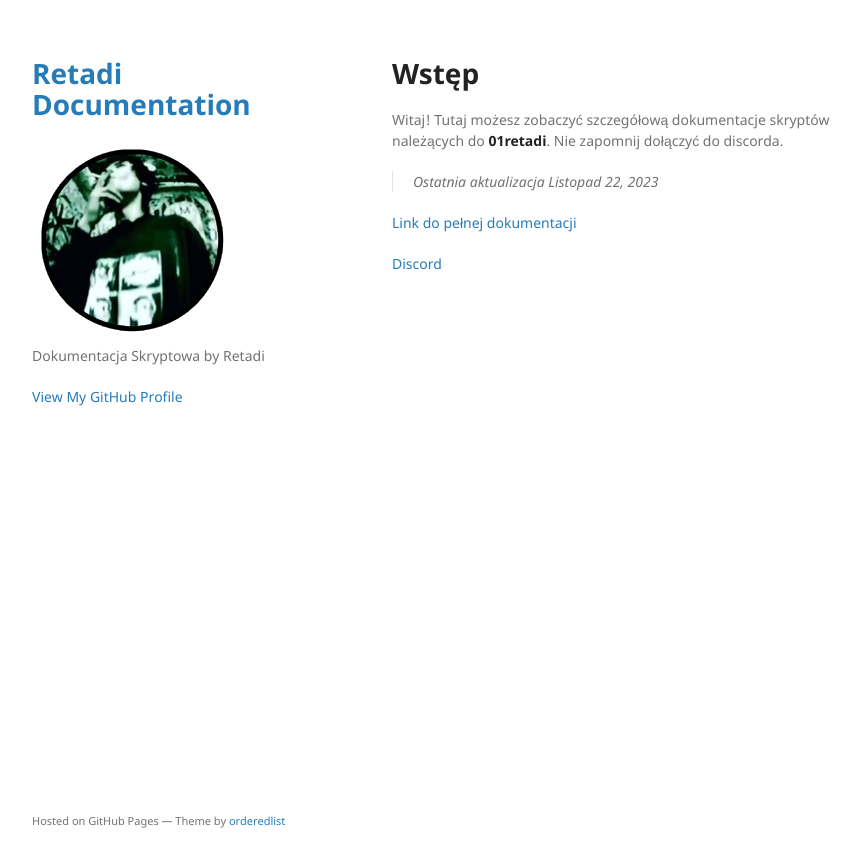
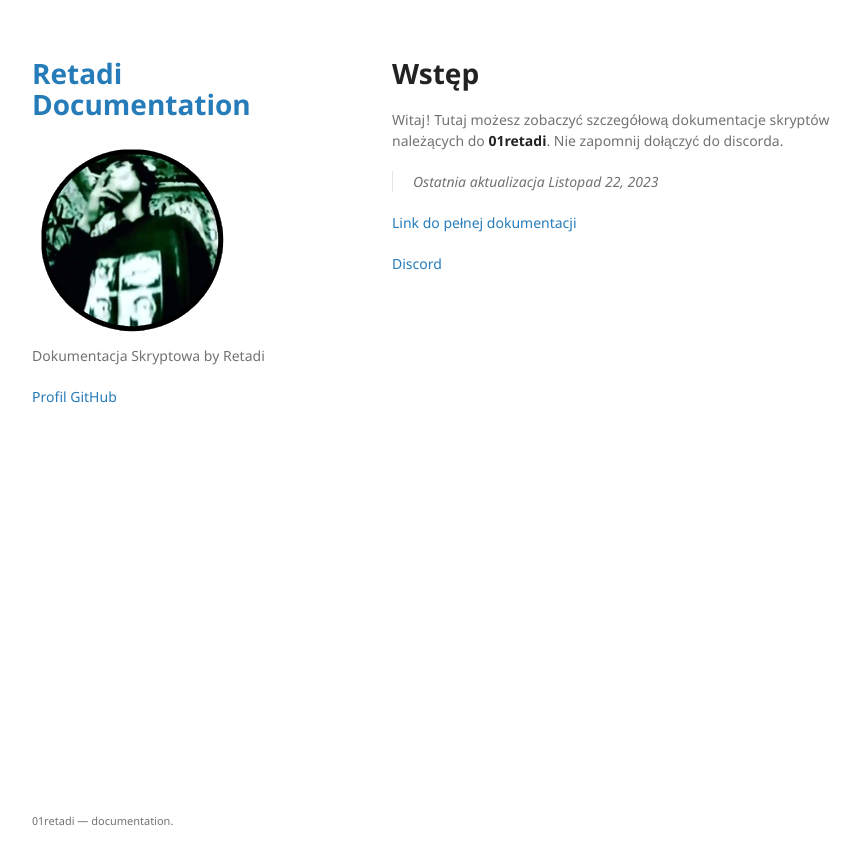
Before and after one commit to 01retardi/01retardi.github.io, a Jekyll site: the page built from index.md, in a window 1280 px wide. Shown: the top 867 px of the page, without its empty margins (178-1039 px from the left). Built offline with Jekyll 4.4.1, drawn with Linux system fonts in a browser that asks for light colours; our own code applies the rules of GitHub Pages for plain Markdown files.

Commit message:
Update default.html

```diff
--- a/_layouts/default.html
+++ b/_layouts/default.html
@@ -28,7 +28,7 @@
         {% endif %}
 
         {% if site.github.is_user_page %}
-        <p class="view"><a href="{{ site.github.owner_url }}">View My GitHub Profile</a></p>
+        <p class="view"><a href="{{ site.github.owner_url }}">Profil GitHub</a></p>
         {% endif %}
 
         {% if site.show_downloads %}
@@ -48,7 +48,7 @@
         {% if site.github.is_project_page %}
         <p>This project is maintained by <a href="{{ site.github.owner_url }}">{{ site.github.owner_name }}</a></p>
         {% endif %}
-        <p><small>Hosted on GitHub Pages &mdash; Theme by <a href="https://github.com/orderedlist">orderedlist</a></small></p>
+        <p><small>01retadi &mdash; documentation.</small></p>
       </footer>
     </div>
     <script src="{{ "/assets/js/scale.fix.js" | relative_url }}"></script>
```
